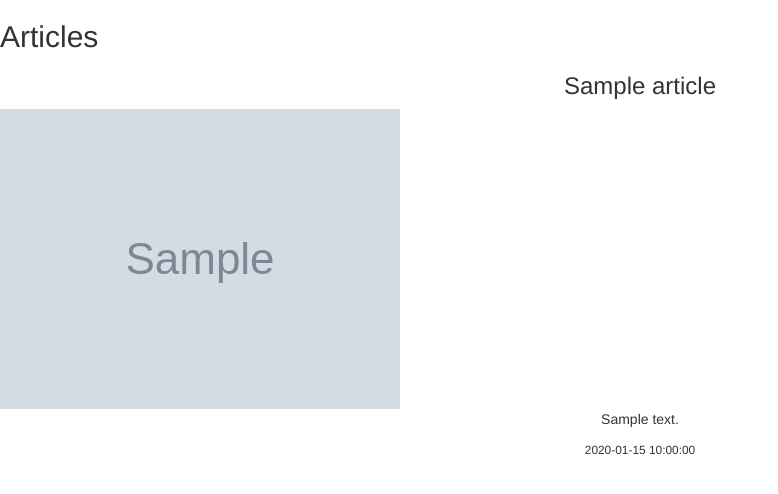
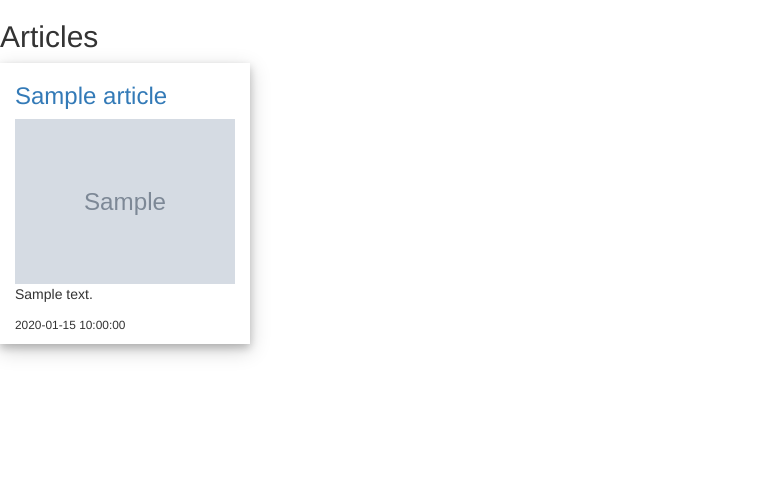
Before and after one commit to jonnygovish/News-Headlines, a Python web app: template app/templates/source.html in a window 1280 px wide. Shown: the part 52-546 px from the top of the page, without its empty margins (0-778 px from the left). Run offline with Jinja, Linux system fonts and the light colour scheme; the template is opened without the code that fills it: most values are stand-ins (such as "Sample title", 1, 10 or a date in 2020); grey boxes marked "Sample" are stand-in pictures; some libraries are stand-ins or nearby versions.

Commit message:
Add styling

```diff
--- a/app/templates/macros.html
+++ b/app/templates/macros.html
@@ -1,22 +1,28 @@
 {% macro displaySources(source_list)%}
   {% for source in source_list %}
-  <li>
-    <a href="/source/{{source.id}}">{{source.name}}</a>
+  <div class="col-md-6">
+    <li>
+      <a href="/source/{{source.id}}">{{source.name}}</a>
 
-  </li>
+    </li>
+  </div>
   {% endfor %}
 {% endmacro %}
 
 {% macro displayArticles(article_list) %}
   {% for article in article_list %}
-  <div>
-    <li class="text-center">
-      <h3>{{article.title}} </h3>
-      <img src="{{article.picture}}" alt="{{article.title}}" class="img-responsive">
+  <li>
+    <div class = " col-md-6 article-card"style="width: 250px;
+     box-shadow: 0 4px 8px 0 rgba(0, 0, 0, 0.2), 0 6px 20px 0 rgba(0, 0, 0, 0.19);
+   ">
+       <h3> <a href="{{article.url}} ">{{article.title}}</a></h3>
+       <img src="{{article.picture}}" alt="{{article.title}}" class="img-responsive">
+         <!-- <li class="text-center"> -->
+           <p>{{article.description|  truncate (20)}}</p>
+           <p><small>{{article.publishedAt}}</small></p>
 
-      <p>{{article.description}}</p>
-      <small>{{article.publishedAt}}</small>
-    </li>
-  </div>
+     </div>
+   <br>
+  </li>
   {% endfor %}
 {% endmacro%}
```
